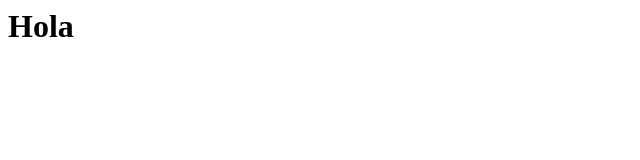
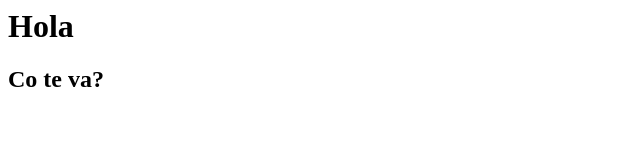
Before and after one commit to ulisesdumont/curso-de-git, a plain HTML site: page index.html in a window 1280 px wide. Shown: the whole page, without its empty margins (0-640 px from the left). Drawn offline with Linux system fonts and the light colour scheme.

Commit message:
añadimos contenido

```diff
--- a/index.html
+++ b/index.html
@@ -1 +1,2 @@
 <h1>Hola</h1>
+<h2>Co te va?</h2>
```
